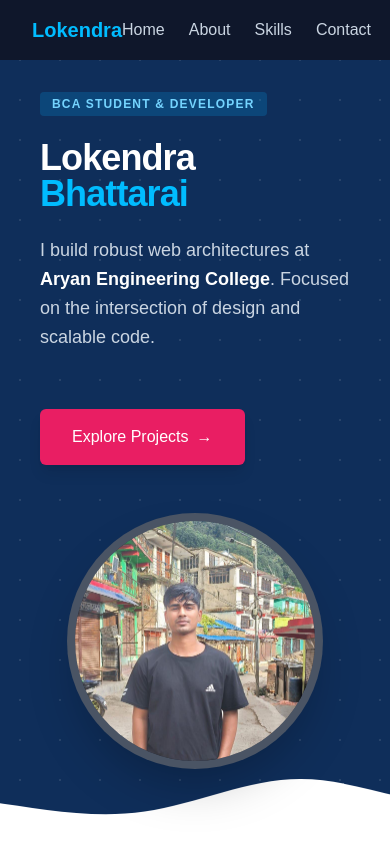
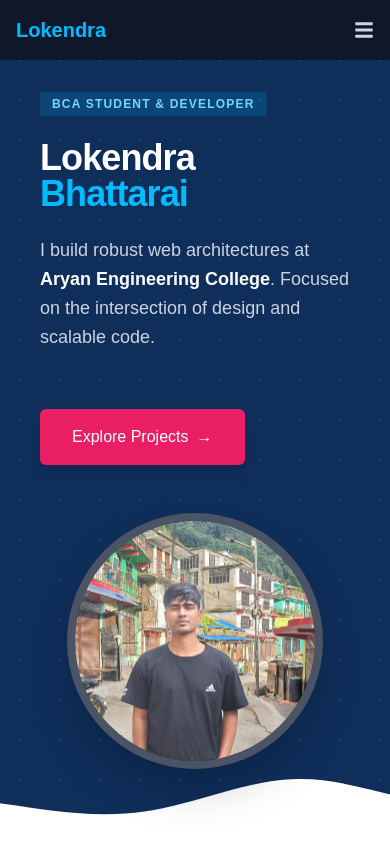
Before and after one commit to bhattarailaxman04-bit/portfolio, a Next.js app in the folder frontend/: page / in a window 390 px wide. Shown: the top 844 px of the page. Built offline with nearby package versions, Linux system fonts and the light colour scheme.

Commit message:
modified:

```diff
--- a/frontend/components/Navbar.jsx
+++ b/frontend/components/Navbar.jsx
@@ -1,15 +1,62 @@
+import { useState } from "react";
+import { FaBars, FaTimes } from "react-icons/fa";
+
 export default function Navbar() {
+  const [open, setOpen] = useState(false);
+
   return (
-    <nav className="w-full px-8 py-4 flex justify-between items-center bg-slate-900 fixed top-0 z-50">
-      <h1 className="text-xl font-bold text-sky-400">Lokendra</h1>
+    <nav className="w-full px-4 sm:px-8 py-4 flex justify-between items-center bg-slate-900 fixed top-0 z-50">
 
-      <ul className="flex gap-6 text-slate-300">
-        <li><a href="#home" className="hover:text-sky-400">Home</a></li>
-        <li><a href="#about" className="hover:text-sky-400">About</a></li>
-        <li><a href="#skills" className="hover:text-sky-400">Skills</a></li>
-        <li><a href="#contact" className="hover:text-sky-400">Contact</a></li>
+      {/* Logo */}
+      <h1 className="text-xl font-bold text-sky-400">
+        Lokendra
+      </h1>
 
+      {/* Desktop Menu */}
+      <ul className="hidden md:flex gap-6 text-slate-300">
+        <li><a href="#home" className="hover:text-sky-400 transition">Home</a></li>
+        <li><a href="#about" className="hover:text-sky-400 transition">About</a></li>
+        <li><a href="#skills" className="hover:text-sky-400 transition">Skills</a></li>
+        <li><a href="#contact" className="hover:text-sky-400 transition">Contact</a></li>
       </ul>
+
+      {/* Mobile Toggle Button */}
+      <button
+        className="md:hidden text-slate-300 text-xl"
+        onClick={() => setOpen(!open)}
+        aria-label="Toggle menu"
+      >
+        {open ? <FaTimes /> : <FaBars />}
+      </button>
+
+      {/* Mobile Menu */}
+      {open && (
+        <div className="absolute top-full left-0 w-full bg-slate-900 border-t border-slate-700 md:hidden">
+          <ul className="flex flex-col items-center gap-6 py-6 text-slate-300">
+            <li>
+              <a onClick={() => setOpen(false)} href="#home" className="hover:text-sky-400">
+                Home
+              </a>
+            </li>
+            <li>
+              <a onClick={() => setOpen(false)} href="#about" className="hover:text-sky-400">
+                About
+              </a>
+            </li>
+            <li>
+              <a onClick={() => setOpen(false)} href="#skills" className="hover:text-sky-400">
+                Skills
+              </a>
+            </li>
+            <li>
+              <a onClick={() => setOpen(false)} href="#contact" className="hover:text-sky-400">
+                Contact
+              </a>
+            </li>
+          </ul>
+        </div>
+      )}
+
     </nav>
   );
 }
```
